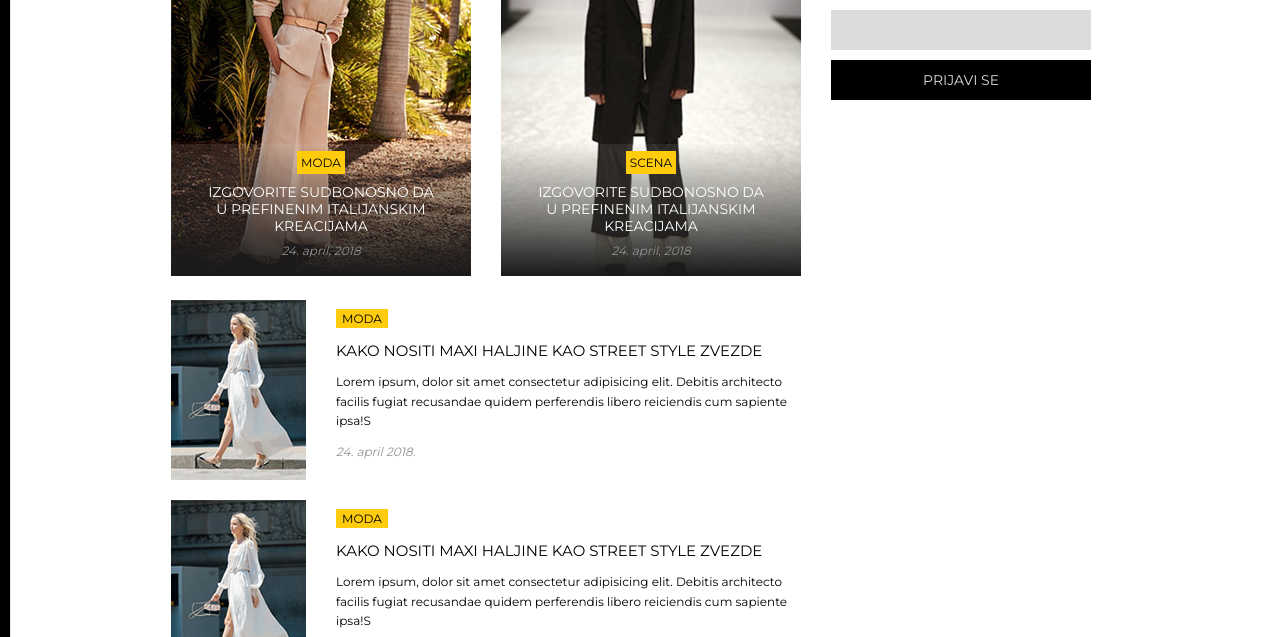
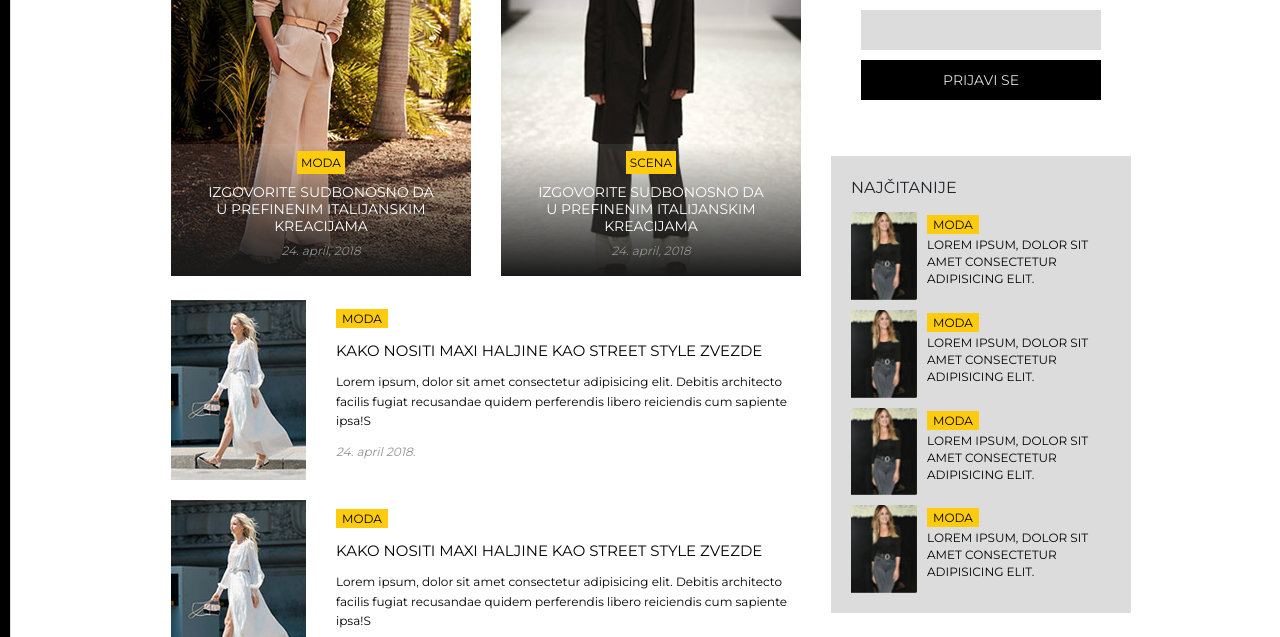
Before and after one commit to PredragKostic/grazia, a website built with webpack: page src/index.html in a window 1280 px wide. Shown: the part 2082-2719 px from the top of the page. Built offline with nearby package versions, Linux system fonts and the light colour scheme.

Commit message:
facebookwidhget

```diff
--- a/src/index.html
+++ b/src/index.html
@@ -97,17 +97,26 @@
                     </div>
 
                 </div>
-                <div class="container p-0">
-                    <div class="grid">
+            </div>
+            <div class="container p-0">
+                <div class="grid">
+                    <div class="container p-0">
                         ${require('./partials/news.html')}
                     </div>
+
+                    <div class="container p-0">
+                        ${require('./partials/mostread.html')}
+                        <a href="#"><img src="./public/images/facebookwidget.jpg" alt=""></a>
+                    </div>
+
                 </div>
             </div>
+        </div>
 
 
-        </div>
+    </div>
 
-        ${require('./partials/footer.html')}
+    ${require('./partials/footer.html')}
 
     </div>
 </body>
--- /dev/null
+++ b/src/partials/mostread.html
@@ -0,0 +1,36 @@
+<div class="mostread">
+    <div class="first">najčitanije</div>
+    <div class="item">
+        <div class="image-holder"><a href="#"><img src="./public/images/mostread.jpg" alt=""></a></div>
+        <div class="text-holder">
+            <div class="mostreadsub"><a href="#">moda</a></div>
+            <p><a href="#">Lorem ipsum, dolor sit amet consectetur adipisicing elit. Dignissimos deleniti, soluta porro
+                    consequatur recusandae iusto?</a></p>
+        </div>
+    </div>
+    <div class="item">
+        <div class="image-holder"><a href="#"><img src="./public/images/mostread.jpg" alt=""></a></div>
+        <div class="text-holder">
+            <div class="mostreadsub"><a href="#">moda</a></div>
+            <p><a href="#">Lorem ipsum, dolor sit amet consectetur adipisicing elit. Dignissimos deleniti, soluta porro
+                    consequatur recusandae iusto?</a></p>
+        </div>
+    </div>
+    <div class="item">
+        <div class="image-holder"><a href="#"><img src="./public/images/mostread.jpg" alt=""></a></div>
+        <div class="text-holder">
+            <div class="mostreadsub"><a href="#">moda</a></div>
+            <p><a href="#">Lorem ipsum, dolor sit amet consectetur adipisicing elit. Dignissimos deleniti, soluta porro
+                    consequatur recusandae iusto?</a></p>
+        </div>
+    </div>
+    <div class="item">
+        <div class="image-holder"><a href="#"><img src="./public/images/mostread.jpg" alt=""></a></div>
+        <div class="text-holder">
+            <div class="mostreadsub"><a href="#">moda</a></div>
+            <p><a href="#">Lorem ipsum, dolor sit amet consectetur adipisicing elit. Dignissimos deleniti, soluta porro
+                    consequatur recusandae iusto?</a></p>
+        </div>
+    </div>
+
+</div>
--- a/src/scss/index.scss
+++ b/src/scss/index.scss
@@ -11,3 +11,4 @@
 @import './modules/horoskop.scss';
 @import './modules/follow.scss';
 @import './modules/news.scss';
+@import './modules/mostread.scss';
--- a/src/scss/modules/follow.scss
+++ b/src/scss/modules/follow.scss
@@ -1,10 +1,11 @@
 .follow {
-  width: 260px;
+  width: 300px;
   height: 220px;
   align-items: center;
   justify-content: center;
   text-align: center;
   text-justify: auto;
+  padding: 0 30px;
   p {
     text-transform: uppercase;
     font-family: $secondary-font;
--- /dev/null
+++ b/src/scss/modules/mostread.scss
@@ -0,0 +1,44 @@
+.mostread {
+  display: grid;
+  grid-template-rows: 26px 1fr;
+  padding: 20px;
+  background-color: $info;
+  grid-gap: 10px;
+  margin-top: -140px;
+  margin-bottom: 30px;
+  .item {
+    display: grid;
+    grid-template-columns: 66px 1fr;
+    grid-gap: 10px;
+    .text-holder {
+      .mostreadsub {
+        a {
+          font-family: $secondary-font;
+          font-size: 12px;
+          color: $secondary;
+          background-color: $primary;
+          text-transform: uppercase;
+          padding: 2px 6px;
+        }
+      }
+      p {
+        overflow: hidden;
+        max-height: 48px;
+        margin-bottom: 0;
+        line-height: 1em;
+        a {
+          font-family: $secondary-font;
+          font-size: 12px;
+          text-transform: uppercase;
+          color: $secondary;
+        }
+      }
+    }
+  }
+
+  .first {
+    font-size: 16px;
+    font-family: $secondary-font;
+    text-transform: uppercase;
+  }
+}
```
Also changed, not shown: src/public/images/facebookwidget.jpg (added), src/public/images/mostread.jpg (added).
